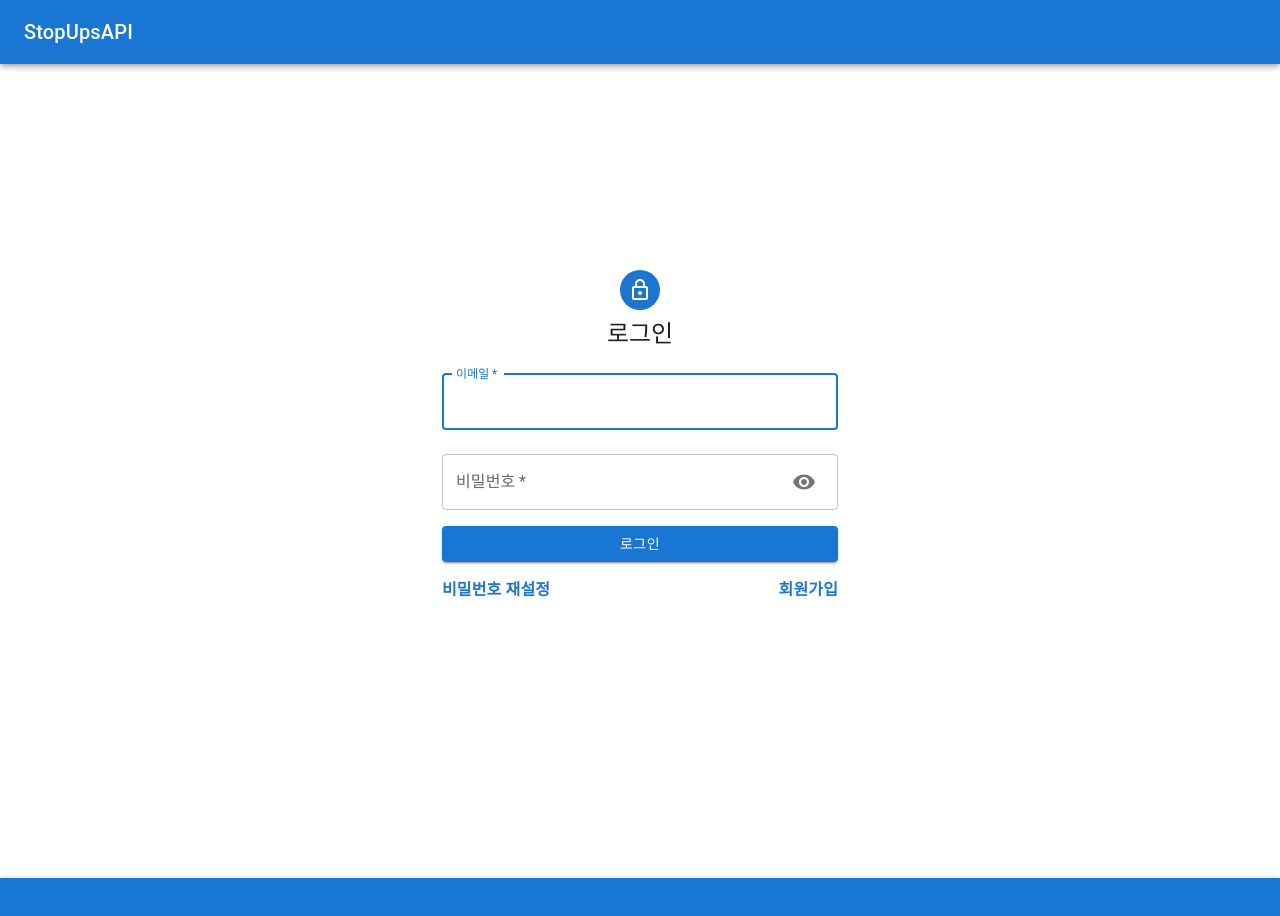
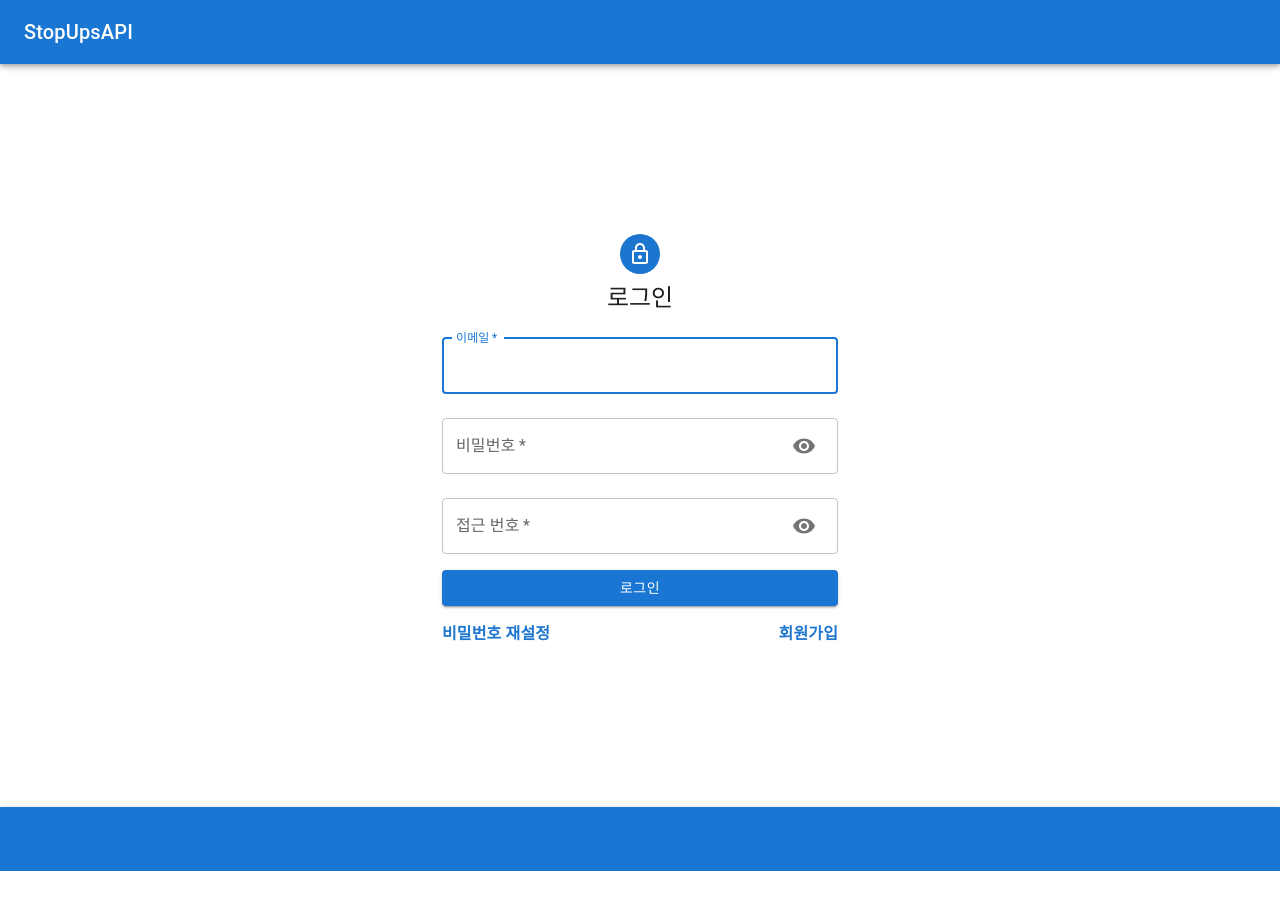
Before and after one commit to doitkim/stopupsapi-front, a React (Create React App) app: page /home in a window 1280 px wide. Shown: the top 916 px of the page. After the commit the page ends 871 px from the top, so only its background shows below. Built offline with nearby package versions, Linux system fonts and the light colour scheme; no server answers.

Commit message:
검색엔진 룰 추가 및 사이즈 변경

```diff
--- a/src/Pages/Login.js
+++ b/src/Pages/Login.js
@@ -24,8 +24,13 @@ const Login = () => {
   const navigate = useNavigate();
   const [isLogin, setIsLogin] = useState(false); // 로그인 상태 저장
   const [showPassword, setShowPassword] = useState(false);
+  const [showAuthNumber, setShowAuthNumber] = useState(false);
   const handleClickShowPassword = () => setShowPassword((show) => !show);
   const handleMouseDownPassword = (event) => {
+    event.preventDefault();
+  };
+  const handleClickShowAccessNumber = () => setShowAuthNumber((show) => !show);
+  const handleMouseDownAccessNumber = (event) => {
     event.preventDefault();
   };
   useEffect(() => {
@@ -42,9 +47,15 @@ const Login = () => {
     // DOM의 태그들의 이름의 값 저장
     const userId = e.target.email.value; // 사용자 이메일 입력
     const userPw = e.target.password.value; // 사용자 비밀번호 입력
+    const accessNumber = e.target.accessNumber.value; // 사용자 비밀번호 입력
+    const currentNumber = process.env.REACT_APP_ACCESSNUMBER;
     const API = process.env.REACT_APP_API; // 사용자 할당 API 키
     // 입력한 사용자 정보 형식 검증
-    if (regexId.test(userId) && regexPW.test(userPw)) {
+    if (
+      regexId.test(userId) &&
+      regexPW.test(userPw) &&
+      accessNumber === currentNumber
+    ) {
       // 유저 정보 조회
       const res = await axios.get(API + "/users");
       const users = res.data;
@@ -62,15 +73,15 @@ const Login = () => {
       e.target.email.value = "";
       e.target.password.value = "";
     } else {
-      alert("아이디 또는 비밀번호를 잘못 입력했습니다.");
+      alert("올바른 정보가 아닙니다.");
     }
   };
   const LOGINBOX = {
-    marginTop: "24.7vh",
+    marginTop: "20.2vh",
     display: "flex",
     flexDirection: "column",
     alignItems: "center",
-    marginBottom: "34.5vh",
+    marginBottom: "20.1vh",
   };
   const AVARTAR = {
     m: 1,
@@ -131,6 +142,28 @@ const Login = () => {
                   ),
                 }}
               />
+              <TextField
+                margin="normal"
+                required
+                fullWidth
+                name="accessNumber"
+                label="접근 번호"
+                type={showAuthNumber ? "text" : "password"}
+                autoComplete="current-password"
+                InputProps={{
+                  endAdornment: (
+                    <InputAdornment position="end">
+                      <IconButton
+                        aria-label="toggle access number visibility"
+                        onClick={handleClickShowAccessNumber}
+                        onMouseDown={handleMouseDownAccessNumber}
+                      >
+                        {showAuthNumber ? <VisibilityOff /> : <Visibility />}
+                      </IconButton>
+                    </InputAdornment>
+                  ),
+                }}
+              />
               <Button
                 type="submit"
                 fullWidth
```
Also changed, not shown: robots.txt (added).
